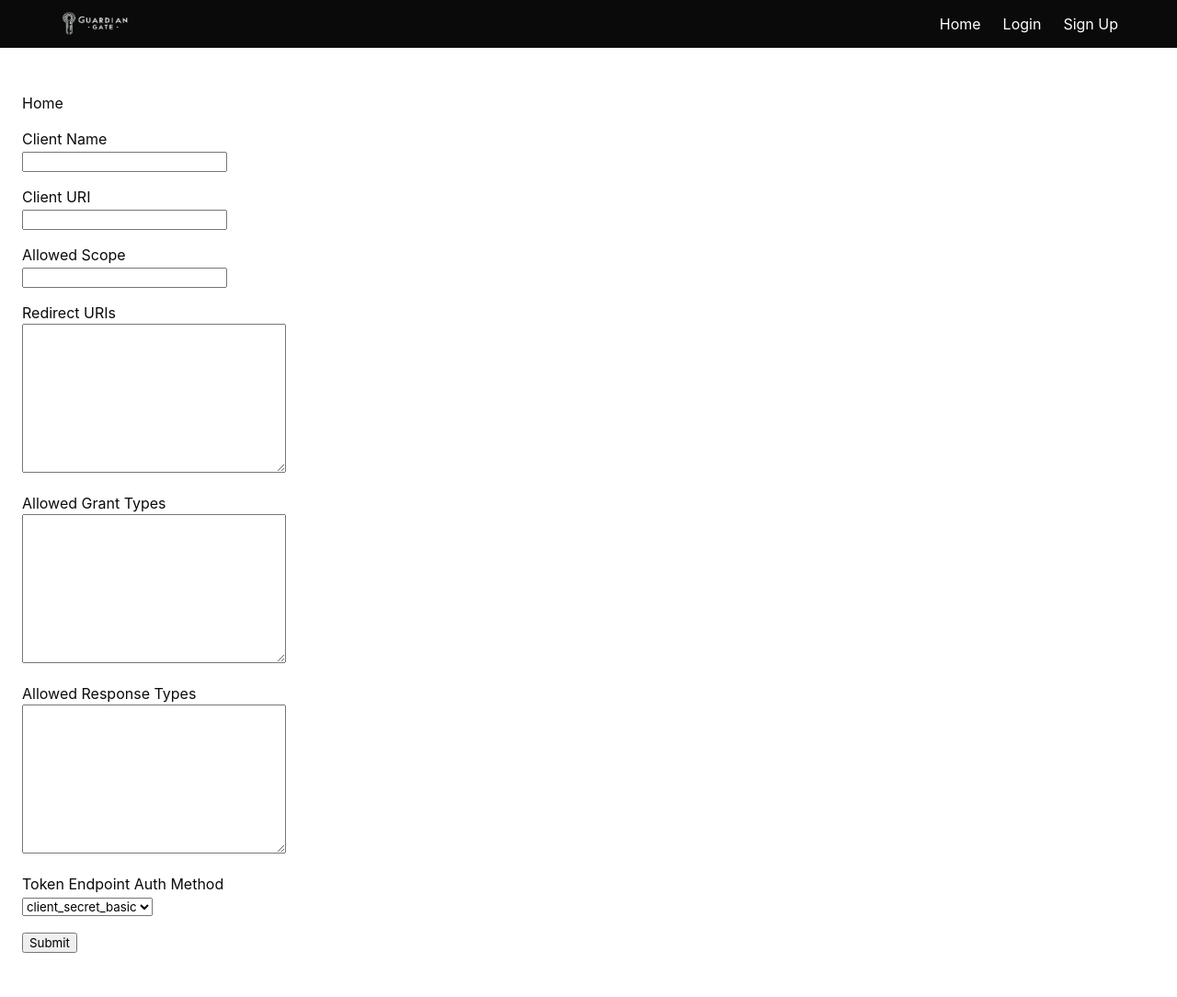
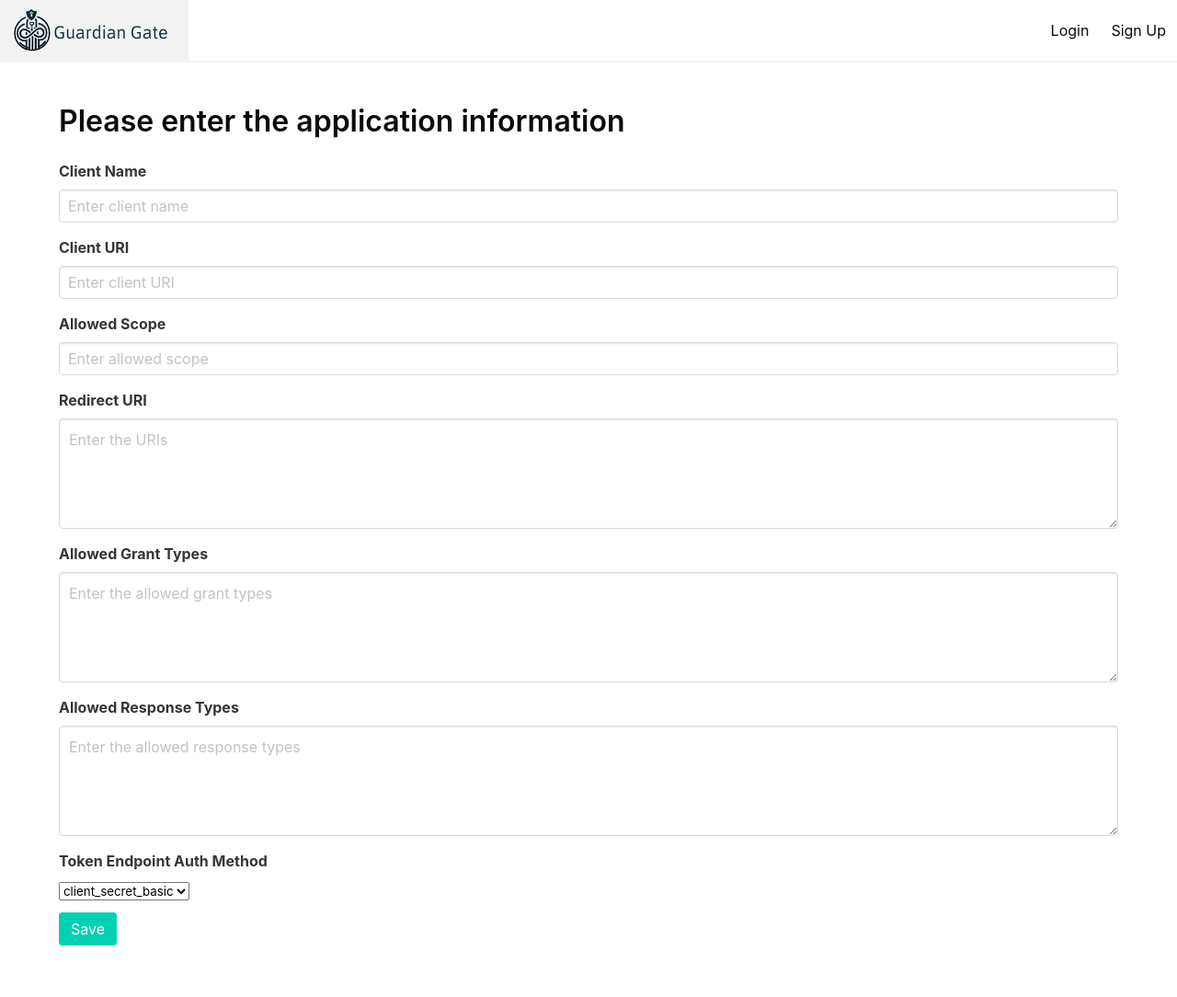
Before and after one commit to emiliodeoliveira/oauth2-server, a Python web app: template templates/new_client.html in a window 1280 px wide. Shown: the whole page at 92% size. After the commit the page ends 1028 px from the top, so only its background shows below. Run offline with Jinja, Linux system fonts and the light colour scheme; the template is opened without the code that fills it, so the values that code supplies are empty.

Commit message:
#3 - Changes the layout to a light theme and adds new forms and endpoints

```diff
--- /dev/null
+++ b/static/base.js
@@ -0,0 +1,7 @@
+// mobile menu
+const burgerIcon = document.querySelector('#burger');
+const navbarMenu = document.querySelector('#nav-links');
+
+burgerIcon.addEventListener('click', () => {
+  navbarMenu.classList.toggle('is-active');
+});
--- a/static/guardian-gate.css
+++ b/static/guardian-gate.css
@@ -1,3 +1,8 @@
 .box-title {
     text-align: center;
 }
+
+.bg-img {
+  background-image: url('static/img/background-index.jpeg');
+  background-repeat: no-repeat;
+}
--- /dev/null
+++ b/static/modal.js
@@ -0,0 +1,14 @@
+var btn = document.querySelector('#showModal');
+var modalDlg = document.querySelector('#image-modal');
+var imageModalCloseBtn = document.querySelector('#image-modal-close');
+var closeBtn = document.querySelector('#closeBtn');
+btn.addEventListener('click', function(){
+  modalDlg.classList.add('is-active');
+});
+
+imageModalCloseBtn.addEventListener('click', function(){
+  modalDlg.classList.remove('is-active');
+});
+closeBtn.addEventListener('click', function(){
+  modalDlg.classList.remove('is-active');
+});
--- a/templates/base.html
+++ b/templates/base.html
@@ -5,28 +5,27 @@
     <meta http-equiv="X-UA-Compatible" content="IE=edge">
     <meta name="viewport" content="width=device-width, initial-scale=1">
     <title> GuardianGate - OAuth2 server</title>
-    <link rel="stylesheet" href="https://cdnjs.cloudflare.com/ajax/libs/bulma/0.7.2/css/bulma.min.css" />
-    <link rel="stylesheet" href="static/guardian-gate.css" />
+    <link rel="stylesheet" href="https://cdnjs.cloudflare.com/ajax/libs/bulma/0.7.2/css/bulma.min.css"/>
+    <link rel="stylesheet" href="static/guardian-gate.css"/>
 </head>
 <body>
 <section class="hero is-primary has-background-white">
-
-        <div class="hero-head has-background-black">
-            <nav class="navbar">
-                <div class="container">
-                    <div id="navbarMenuHeroA" class="navbar-menu">
+    <div class="hero-head">
+        <nav class="navbar is-white has-shadow">
             <div class="navbar-brand">
-                            <a class="navbar-item" href="">
-                                <img src="static/img/guardian_gate_logo.png" width="80" height="60">
+                <a class="navbar-item" href="/">
+                    <img src="static/img/guardian-gate-logo-small.png" style="max-height: 50px" class="py-2 px-2">
+                </a>
+                <a class="navbar-burger" id="burger">
+                    <span></span>
+                    <span></span>
+                    <span></span>
+                </a>
             </div>
+            <div class="navbar-menu" id="nav-links">
                 <div class="navbar-end">
-                                <a href="{{ url_for('main.index') }}" class="navbar-item">
-                                    Home
-                                </a>
                     {% if current_user.is_authenticated %}
-                                <a href="{{ url_for('main.profile') }}" class="navbar-item">
-                                    Profile
-                                </a>
+                    <a href="{{ url_for('main.profile') }}" class="navbar-item">Profile</a>
                     {% endif %}
                     {% if not current_user.is_authenticated %}
                     <a href="{{ url_for('auth.login') }}" class="navbar-item">
@@ -37,25 +36,34 @@
                     </a>
                     {% endif %}
                     {% if current_user.is_authenticated %}
-                                <a href="{{ url_for('auth.logout') }}" class="navbar-item">
-                                    Logout
+                    <div class="navbar-end">
+                        <div class="navbar-item ">
+                            <div class="navbar-end">
+                                <div class="navbar-item has-dropdown is-hoverable has-text-black">
+                                    <a class="navbar-link">
+                                        {{current_user.name}}
                                     </a>
+                                    <div class="navbar-dropdown has-text-black">
+                                        <a class="navbar-item" href="#">Settings</a>
+                                        <a class="navbar-item" href="{{ url_for('auth.logout') }}">Logout</a>
+                                    </div>
+                                </div>
+                            </div>
+                        </div>
+                    </div>
                     {% endif %}
-                            </div>
-
                 </div>
             </div>
         </nav>
     </div>
-
     <div class="hero-body has-text-black">
         <div class="container.is-max-desktop is-fluid has-text-black">
             {% block content %}
             {% endblock %}
         </div>
     </div>
-
 </section>
 </body>
-
+<script src="static/modal.js"></script>
+<script src="static/base.js"></script>
 </html>
--- a/templates/index.html
+++ b/templates/index.html
@@ -1,10 +1,13 @@
 {% extends "base.html" %}
 
 {% block content %}
+<div class="bg-img">
 <h1 class="title is-3 has-text-black">
   GuardianGate - OAuth2 server
 </h1>
+
 <h2 class="subtitle has-text-black">
   Please register or login in order to manage the keys.
-</h2>
+</h2></div>
+
 {% endblock %}
--- a/templates/login.html
+++ b/templates/login.html
@@ -32,5 +32,6 @@
             <button class="button is-block is-info is-large is-fullwidth">Login</button>
         </form>
     </div>
+
 </div>
 {% endblock %}
--- a/templates/new_client.html
+++ b/templates/new_client.html
@@ -5,42 +5,58 @@
     label, label > span { display: block; }
     label { margin: 15px 0; }
 </style>
-
-<a href="/">Home</a>
-
+<div class="container">
+  <h3 class="title has-text-black">Please enter the application information</h3>
     <form action="" method="post">
-  <label>
-    <span>Client Name</span>
-    <input type="text" name="client_name">
-  </label>
-  <label>
-    <span>Client URI</span>
-    <input type="url" name="client_uri">
-  </label>
-  <label>
-    <span>Allowed Scope</span>
-    <input type="text" name="scope">
-  </label>
-  <label>
-    <span>Redirect URIs</span>
-    <textarea name="redirect_uri" cols="30" rows="10"></textarea>
-  </label>
-  <label>
-    <span>Allowed Grant Types</span>
-    <textarea name="grant_type" cols="30" rows="10"></textarea>
-  </label>
-  <label>
-    <span>Allowed Response Types</span>
-    <textarea name="response_type" cols="30" rows="10"></textarea>
-  </label>
-  <label>
-    <span>Token Endpoint Auth Method</span>
+        <div class="field">
+            <label class="label">Client Name</label>
+            <div class="control">
+                <input class="input" type="text" name="client_name" placeholder="Enter client name">
+            </div>
+        </div>
+        <div class="field">
+            <label class="label">Client URI</label>
+            <div class="control">
+                <input class="input" type="text" name="client_uri" placeholder="Enter client URI">
+            </div>
+        </div>
+        <div class="field">
+            <label class="label">Allowed Scope</label>
+            <div class="control">
+                <input class="input" type="text" name="scope" placeholder="Enter allowed scope">
+            </div>
+        </div>
+        <div class="field">
+            <label class="label">Redirect URI</label>
+            <div class="control">
+                <!--          <input class="input" type="text" placeholder="Enter redirect URI">-->
+                <textarea class="textarea" name="redirect_uri" placeholder="Enter the URIs"></textarea>
+            </div>
+        </div>
+        <div class="field">
+            <label class="label">Allowed Grant Types</label>
+            <div class="control">
+                <textarea class="textarea" name="grant_type" placeholder="Enter the allowed grant types"></textarea>
+            </div>
+        </div>
+        <div class="field">
+            <label class="label">Allowed Response Types</label>
+            <div class="control">
+                <textarea class="textarea" name="response_type"
+                          placeholder="Enter the allowed response types"></textarea>
+            </div>
+            <label class="label">Token Endpoint Auth Method</label></span>
             <select name="token_endpoint_auth_method">
                 <option value="client_secret_basic">client_secret_basic</option>
                 <option value="client_secret_post">client_secret_post</option>
                 <option value="none">none</option>
             </select>
-  </label>
-  <button>Submit</button>
+        </div>
+        <div class="field is-grouped">
+            <div class="control">
+                <button class="button is-primary">Save</button>
+            </div>
+        </div>
     </form>
+</div>
 {% endblock %}
```
Also changed, not shown: main.py (+25 -5 lines), templates/authorize.html (added, +26 -0 lines), templates/client_info.html (added, +91 -0 lines), templates/profile.html (+29 -12 lines), templates/test.html (added, +55 -0 lines), static/img/background-index.jpeg (added), static/img/guardian-gate-logo-small.png (added), static/img/guardian_gate_logo.png (deleted). Lines whose indentation alone changed are shown as unchanged.
